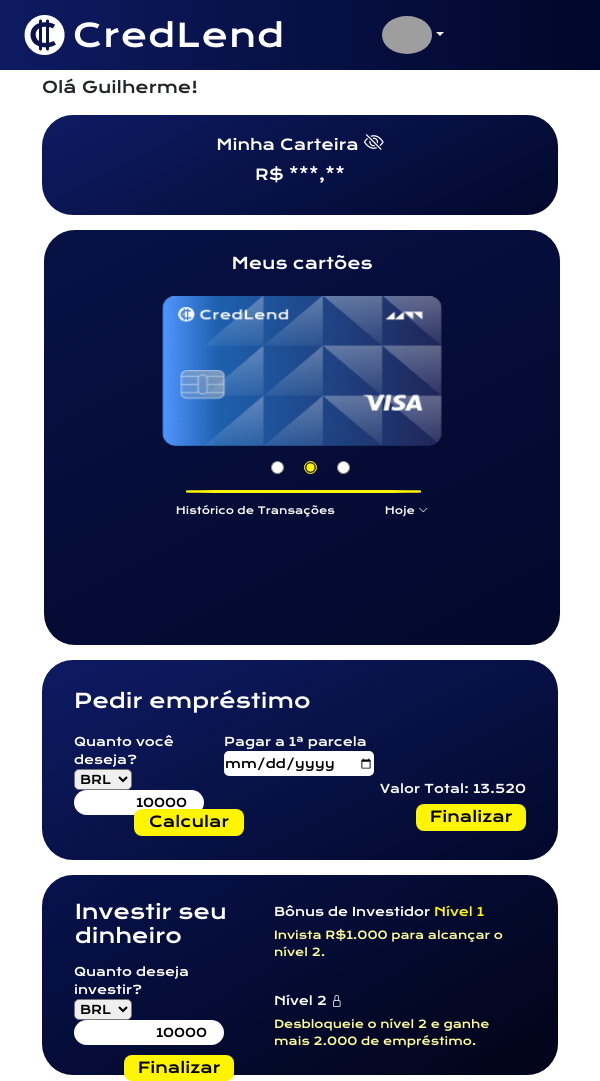
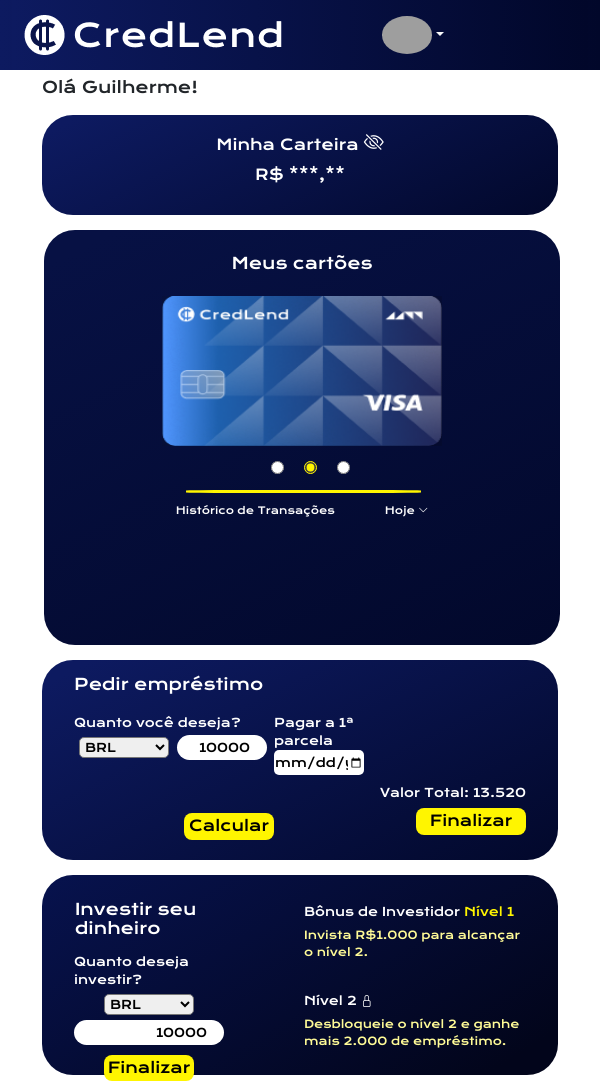
Before and after one commit to credlend/CredLend_Front, an Angular app: page /painelcontrole in a window 600 px wide. Built offline with nearby package versions, Linux system fonts and the light colour scheme; grey boxes are pictures that could not be loaded.

Commit message:
'responsive'

```diff
--- a/src/app/painelcontrole/painelcontrole.component.html
+++ b/src/app/painelcontrole/painelcontrole.component.html
@@ -127,7 +127,7 @@
                         <div class="valores2">
                             <label for="data">Pagar a 1ª parcela</label>
                             <br>
-                            <input type="date" name="data" id="">
+                            <input class="input-data" type="date" name="data" id="">
                             <!-- <input type="range" name="" id=""> -->
                             <br><br>
                             <button>Calcular</button>
--- a/src/app/painelcontrole/painelcontrole.component.responsive.css
+++ b/src/app/painelcontrole/painelcontrole.component.responsive.css
@@ -267,3 +267,55 @@
         margin-left: 50px;
     }
 }
+
+@media (min-width: 450px) and (max-width: 600px){
+    .cont3 .container .info .inputs .valores input{
+        width: 90px;
+    }
+
+    .cont3 .container .total button{
+        margin-bottom: 10px;
+    }
+
+    .cont3 .info h5{
+        font-size: 16px;
+    }
+
+    .cont3 .container .info .inputs .valores2 button{
+        width: 90px;
+        margin-bottom: 10px;
+        margin-top: 15px;
+    }
+
+    .cont3 .container .info .inputs .valores2 input{
+        width: 90px;
+    }
+
+    .cont3 .container .info .inputs .valores input{
+        width: 90px;
+        margin-left: 5px;
+    }
+
+    .cont3 .container .info .inputs .valores select{
+        width: 90px;
+        margin: 5px;
+    }
+
+    .cont4 .info h5{
+        font-size: 16px;
+    }
+
+    .cont4 .container .info .inputs .valores button{
+        width: 90px;
+        margin-left: 30px;
+    }
+
+    .cont4 .container .info .inputs .valores select{
+        width: 90px;
+        margin: 5px 30px;
+    }
+
+    .cont4 .container .info2{
+        margin-left: 50px;
+    }
+}
```
